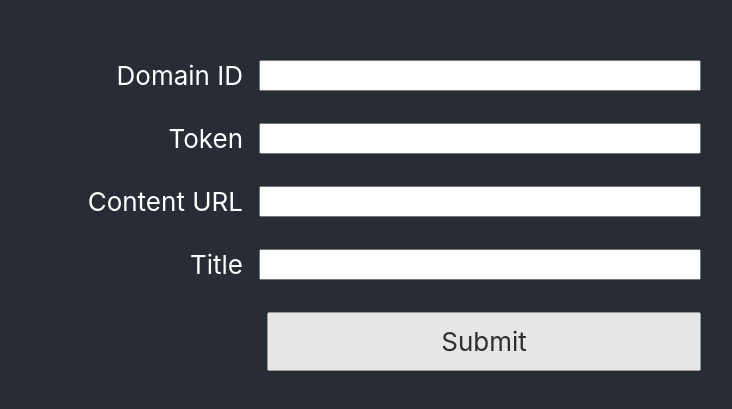
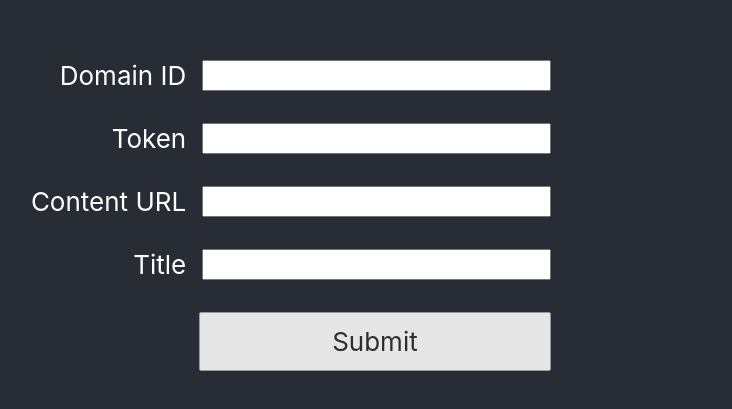
Before and after one commit to browniebroke/broadsign-uploader, a React (Create React App) app: page / in a window 1280 px wide. Shown: the part 169-578 px from the top of the page, without its empty margins (373-1105 px from the left). Built offline with nearby package versions, Linux system fonts and the light colour scheme.

Commit message:
Basic form styling

```diff
--- a/src/App.css
+++ b/src/App.css
@@ -35,7 +35,10 @@
 form {
   display: flex;
   flex-direction: column;
-  width: 900px;
+  width: 600px;
+  max-width: 100%;
+  margin-left: auto;
+  margin-right: auto;
 }
 
 .form-section {
@@ -50,7 +53,7 @@ label {
 }
 
 input[type="text"] {
-  width: 50%;
+  width: 60%;
 }
 
 input[type="submit"] {
@@ -63,6 +66,6 @@ input[type="submit"] {
   background-color: #e6e6e6;
   text-decoration: none;
   border-radius: 2px;
-  width: 50%;
-  margin-left: 50%;
+  width: 62%;
+  margin-left: 38%;
 }
```
